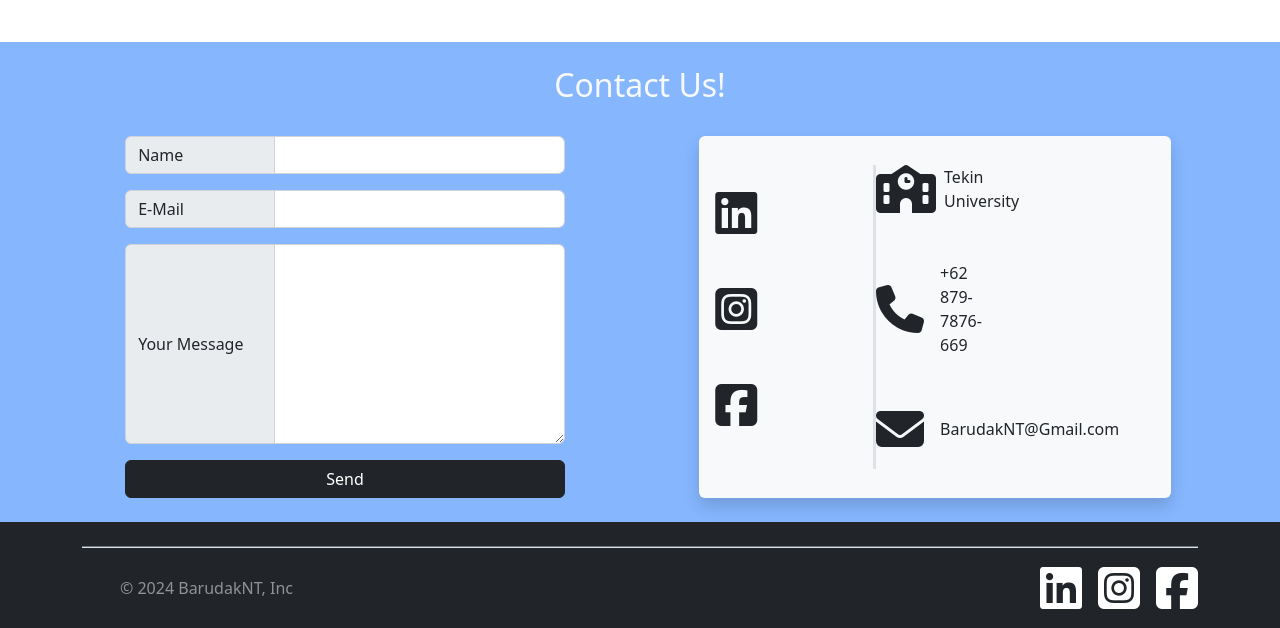
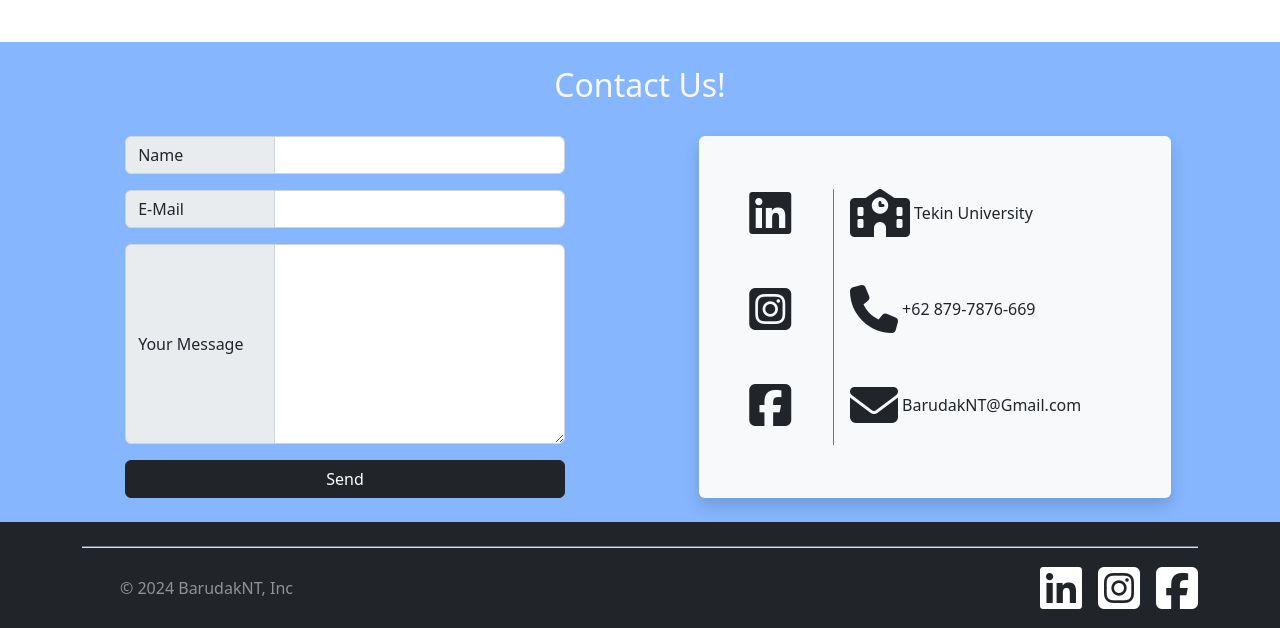
Before and after one commit to helenaseptianaXIRPL1/CROWDIT2024__WebDesign_BarudakNT, a plain HTML site: page index.html in a window 1280 px wide. Shown: the part 3378-4006 px from the top of the page. Drawn offline with Linux system fonts and the light colour scheme.

Commit message:
Update index.html reza

```diff
--- a/index.html
+++ b/index.html
@@ -282,62 +282,36 @@
                             <button type="submit" class="col btn btn-dark d-flex align-items-center justify-content-center" style="width:200px;">Send</button>
                         </form>
                     </div>
-                    <div class="py-3 py-sm-0 px-3 d-flex col-sm-5 gap-5 bg-light rounded shadow align-items-center">
-                            <div class="col-3" >
-                                <ul class="d-flex p-0 flex-column gap-5 justify-content-start">
-                                    <li class="col-sm-4 d-flex align-items-center">
+                    <div class="py-3 py-sm-0 px-3 d-flex col-sm-5 bg-light gap-2 rounded shadow align-items-center">
+                        <div class="col-3">
+                            <ul class="p-0 d-flex flex-column gap-5">
+                              <li class="d-flex justify-content-center">
                                 <a class="link-dark" href="#"><i class="fa-brands fa-linkedin fa-3x"></i></a>
-
-
                               </li>
-                                    <li class="col-sm-4 d-flex align-items-center">
+                              <li class="d-flex justify-content-center">
                                 <a class="link-dark" href="#"><i class="fa-brands fa-square-instagram fa-3x"></i></a>
-
-
                               </li>
-
-                                    <li class="col-sm-4 d-flex align-items-center">
+                              <li class="d-flex justify-content-center">
                                 <a class="link-dark" href="#"><i class="fa-brands fa-square-facebook fa-3x"></i></a>
-
-
                               </li>
                             </ul>
                           </div>
-                            <div class=" border-start border-3">
-                                <ul class="d-flex p-0 flex-column gap-5 justify-content-start">
-                                    <li class="col-sm-4 d-flex align-items-center">
+                        <div class="border-start border-secondary ps-3">
+                          <ul class="p-0 d-flex flex-wrap gap-5 justify-content-start">
+                            <li class="d-flex align-items-center flex-grow-1">
                               <i class="fas fa-school fa-3x"></i>
-                                        <p class="ms-2 mb-0">Tekin University</p>
+                              <p class="ms-1 mb-0">Tekin University</p>
                             </li>
-                                    <li class="col-sm-4 d-flex align-items-center">
+                            <li class="d-flex align-items-center flex-grow-1">
                               <i class="fas fa-phone fa-3x"></i>
-                                        <p class="ms-3 mb-0">+62 879-7876-669</p>
+                              <p class="ms-1 mb-0">+62 879-7876-669</p>
                             </li>
-
-                                    <li class="col-sm-4 d-flex align-items-center">
+                            <li class="d-flex align-items-center flex-grow-1 overflow-hidden">
                               <i class="fas fa-envelope fa-3x"></i>
-                                        <p class="ms-3 mb-0">BarudakNT@Gmail.com</p>
+                              <p class="ms-1 mb-0 text-truncate">BarudakNT@Gmail.com</p>
                             </li>
                           </ul>
                         </div>
-                            <!-- <div class="col-sm-5 border-start border-5">
-                                <ul class="d-flex flex-column gap-4 justify-content-start">
-                                    <li class="col-sm-4 d-flex align-items-center">
-                                        <span class="text-primary"><i class="fas fa-school fa-2x"></i></span>
-                                        <p class="ms-2 mb-0">Tekin University</p>
-                                    </li>
-                                    <li class="col-sm-4 d-flex align-items-center">
-                                        <i class="fas fa-phone fa-2x"></i>
-                                        <p class="ms-3 mb-0">+62 879-7876-669</p>
-                                    </li>
-
-                                    <li class="col-sm-4 d-flex align-items-center">
-                                        <i class="fas fa-envelope fa-2x"></i>
-                                        <p class="ms-3 mb-0">BarudakNT@Gmail.com</p>
-                                    </li>
-                                </ul>
-                            </div> -->
-                        <!-- <iframe src="https://www.google.com/maps/embed?pb=!1m18!1m12!1m3!1d3963.4316380510745!2d106.78736157368542!3d-6.593152264448413!2m3!1f0!2f0!3f0!3m2!1i1024!2i768!4f13.1!3m3!1m2!1s0x2e69c5b447cc4d03%3A0x66f69b3852e13819!2sSTIKOM%20Binaniaga%20Bogor!5e0!3m2!1sen!2sid!4v1720772788943!5m2!1sen!2sid" width="100%" height="100%" style="border:0;" allowfullscreen="" loading="lazy" referrerpolicy="no-referrer-when-downgrade"></iframe> -->
                       </div>
                 </div>
             </div>
```
Lines whose indentation alone changed are shown as unchanged.
